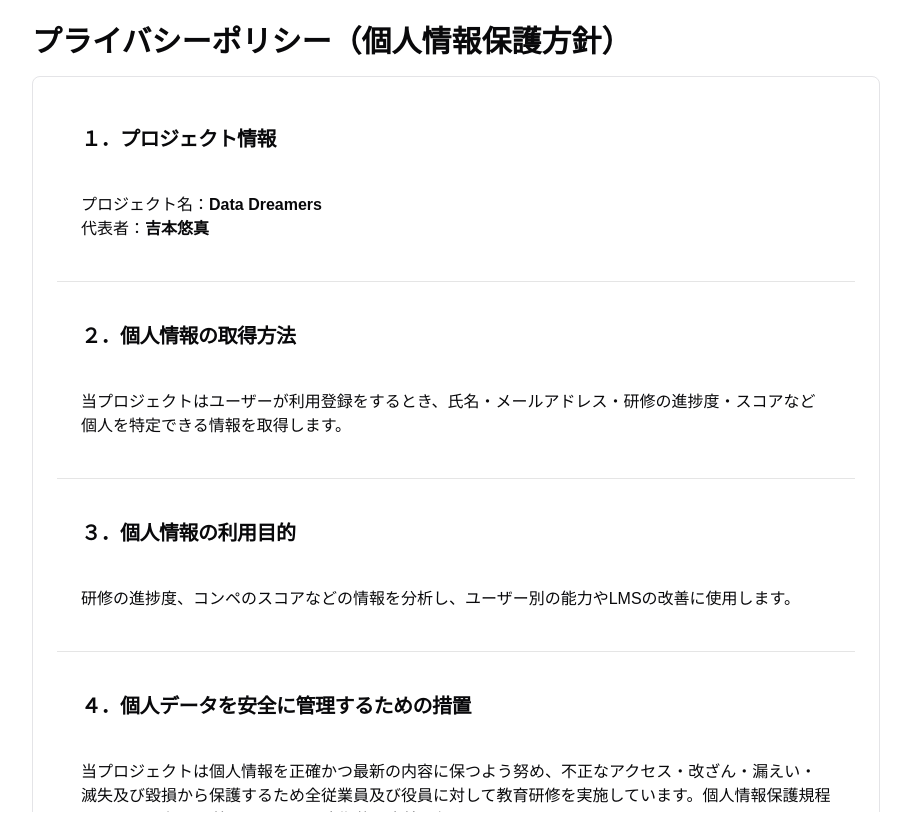
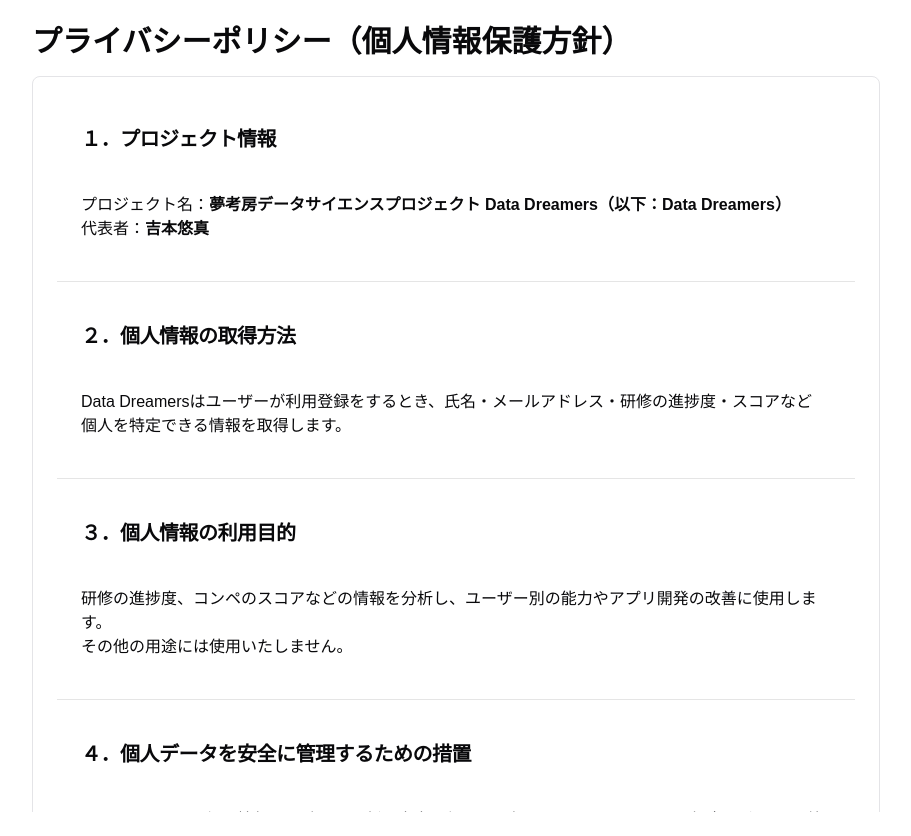
Before and after one commit to Taka1304/ds-lms-demo, a Next.js app: page /privacy in a window 1280 px wide. Shown: the whole page, without its empty margins (184-1095 px from the left). Built offline with nearby package versions, Linux system fonts and the light colour scheme.

Commit message:
レビューの修正

```diff
--- a/src/app/privacy/page.tsx
+++ b/src/app/privacy/page.tsx
@@ -14,7 +14,7 @@
           </CardHeader>
           <CardContent>
             <p>
-              プロジェクト名：<strong>Data Dreamers</strong>
+              プロジェクト名：<strong>夢考房データサイエンスプロジェクト Data Dreamers（以下：Data Dreamers）</strong>
             </p>
             <p>
               代表者：<strong>吉本悠真</strong>
@@ -28,7 +28,7 @@
           </CardHeader>
           <CardContent>
             <p>
-              当プロジェクトはユーザーが利用登録をするとき、氏名・メールアドレス・研修の進捗度・スコアなど
+              Data Dreamersはユーザーが利用登録をするとき、氏名・メールアドレス・研修の進捗度・スコアなど
               個人を特定できる情報を取得します。
             </p>
           </CardContent>
@@ -39,7 +39,8 @@
             <CardTitle className="text-xl">３．個人情報の利用目的</CardTitle>
           </CardHeader>
           <CardContent>
-            <p>研修の進捗度、コンペのスコアなどの情報を分析し、ユーザー別の能力やLMSの改善に使用します。</p>
+            <p>研修の進捗度、コンペのスコアなどの情報を分析し、ユーザー別の能力やアプリ開発の改善に使用します。</p>
+            <p>その他の用途には使用いたしません。</p>
           </CardContent>
           <Separator />
 
@@ -49,60 +50,50 @@
           </CardHeader>
           <CardContent>
             <p>
-              当プロジェクトは個人情報を正確かつ最新の内容に保つよう努め、不正なアクセス・改ざん・漏えい・
-              滅失及び毀損から保護するため全従業員及び役員に対して教育研修を実施しています。個人情報保護規程を
-              設け、現場での管理についても定期的に点検を行っています。
+              Data
+              Dreamersは個人情報を正確かつ最新の内容に保つよう努め、不正なアクセス・改ざん・漏えいが起こらないような設計を心がけています。
             </p>
           </CardContent>
           <Separator />
 
           {/* Section 5 */}
           <CardHeader>
-            <CardTitle className="text-xl">５．個人データの共同利用</CardTitle>
+            <CardTitle className="text-xl">5．個人データの第三者提供について</CardTitle>
           </CardHeader>
           <CardContent>
-            <p>当プロジェクトは、以下のとおり共同利用を行います。</p>
+            <p>
+              Data Dreamersは法令及びガイドラインに別段の定めがある場合を除き、同意を得ないで第三者に個人情
+              報を提供することは致しません。
+            </p>
           </CardContent>
           <Separator />
 
           {/* Section 6 */}
           <CardHeader>
-            <CardTitle className="text-xl">６．個人データの第三者提供について</CardTitle>
+            <CardTitle className="text-xl">6．保有個人データの開示、訂正</CardTitle>
           </CardHeader>
           <CardContent>
             <p>
-              当プロジェクトは法令及びガイドラインに別段の定めがある場合を除き、同意を得ないで第三者に個人情
-              報を提供することは致しません。
+              本人からの開示請求には遅滞なく対応し、利用目的の通知や訂正、追加、削除、利用停止を希望される方はアプリ開発開発班までご連絡ください。
+            </p>
+            <p>
+              アプリ開発班代表者名: <strong>勝木隆也</strong>
             </p>
           </CardContent>
           <Separator />
 
           {/* Section 7 */}
           <CardHeader>
-            <CardTitle className="text-xl">７．保有個人データの開示、訂正</CardTitle>
-          </CardHeader>
-          <CardContent>
-            <p>
-              本人からの開示請求には遅滞なく対応し、利用目的の通知や訂正、追加、削除、利用停止を希望される方はLMS開発班までご連絡ください。
-            </p>
-            <p>
-              LMS班代表者名: <strong>勝木隆也</strong>
-            </p>
-          </CardContent>
-          <Separator />
-
-          {/* Section 8 */}
-          <CardHeader>
-            <CardTitle className="text-xl">８．個人情報取り扱いに関する相談や苦情の連絡先</CardTitle>
+            <CardTitle className="text-xl">7．個人情報取り扱いに関する相談や苦情の連絡先</CardTitle>
           </CardHeader>
           <CardContent>
             <p>個人情報の取り扱いに関するお問い合わせはお問い合わせフォームよりご連絡ください。</p>
           </CardContent>
           <Separator />
 
-          {/* Section 9 */}
+          {/* Section 8 */}
           <CardHeader>
-            <CardTitle className="text-xl">９．SSL（Secure Socket Layer）について</CardTitle>
+            <CardTitle className="text-xl">8．SSL（Secure Socket Layer）について</CardTitle>
           </CardHeader>
           <CardContent>
             <p>
@@ -111,18 +102,18 @@
           </CardContent>
           <Separator />
 
-          {/* Section 10 */}
+          {/* Section 9 */}
           <CardHeader>
-            <CardTitle className="text-xl">１０．cookieについて</CardTitle>
+            <CardTitle className="text-xl">9．cookieについて</CardTitle>
           </CardHeader>
           <CardContent>
             <p>cookieは個人特定情報を含まず、ブラウザ設定により無効化可能です。</p>
           </CardContent>
           <Separator />
 
-          {/* Section 11 */}
+          {/* Section 10 */}
           <CardHeader>
-            <CardTitle className="text-xl">１１．プライバシーポリシーの制定日及び改定日</CardTitle>
+            <CardTitle className="text-xl">10．プライバシーポリシーの制定日及び改定日</CardTitle>
           </CardHeader>
           <CardContent>
             <p>
@@ -131,9 +122,9 @@
           </CardContent>
           <Separator />
 
-          {/* Section 12 */}
+          {/* Section 11 */}
           <CardHeader>
-            <CardTitle className="text-xl">１２．免責事項</CardTitle>
+            <CardTitle className="text-xl">11．免責事項</CardTitle>
           </CardHeader>
           <CardContent>
             <p>当サイト掲載情報の正確性には万全を期していますが、利用者の行為に対する責任は負いません。</p>
@@ -141,18 +132,18 @@
           </CardContent>
           <Separator />
 
-          {/* Section 13 */}
+          {/* Section 12 */}
           <CardHeader>
-            <CardTitle className="text-xl">１３．著作権・肖像権</CardTitle>
+            <CardTitle className="text-xl">12．著作権・肖像権</CardTitle>
           </CardHeader>
           <CardContent>
             <p>Webサイト内の文章や画像などの無断使用や転用は禁止されています。</p>
           </CardContent>
           <Separator />
 
-          {/* Section 14 */}
+          {/* Section 13 */}
           <CardHeader>
-            <CardTitle className="text-xl">１４．リンク</CardTitle>
+            <CardTitle className="text-xl">13．リンク</CardTitle>
           </CardHeader>
           <CardContent>
             <p>リンクはData Dreamersに所属する人のみに共有可能です。第三者への共有はご遠慮ください。</p>
```
